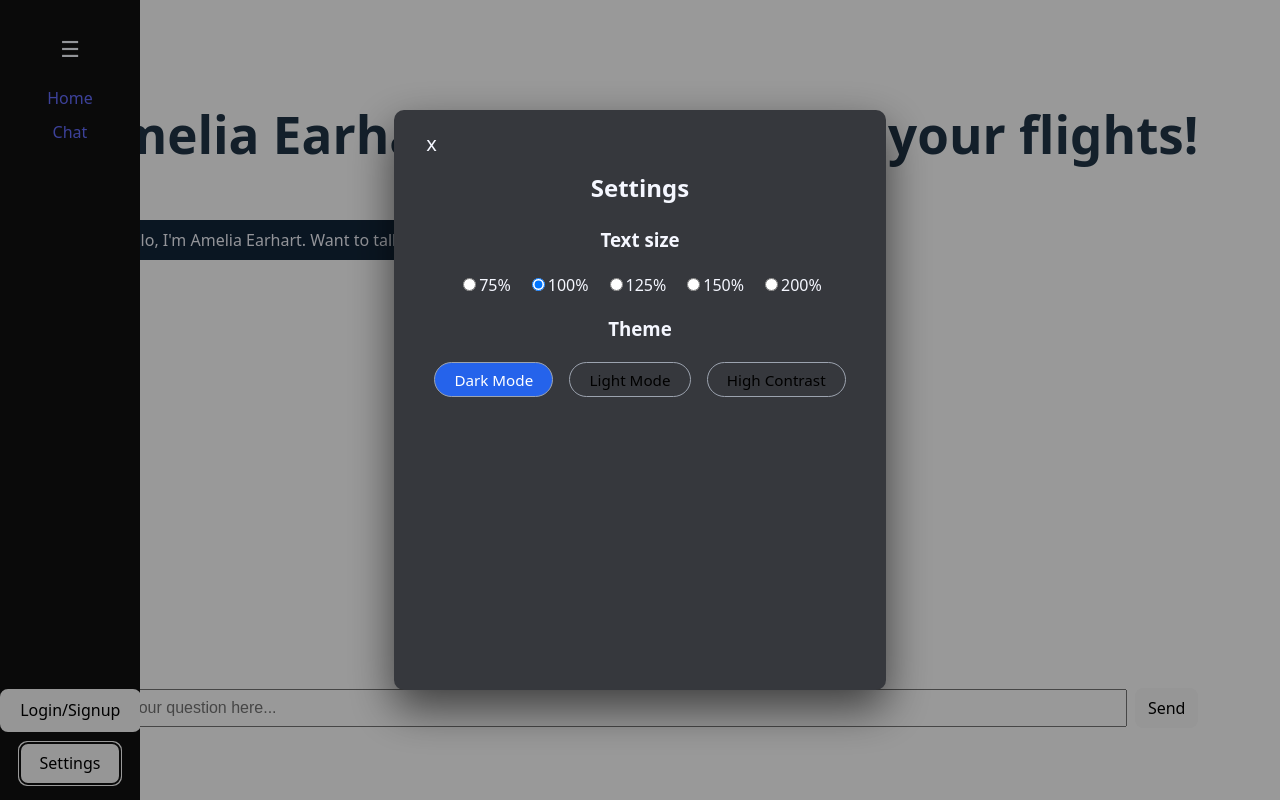
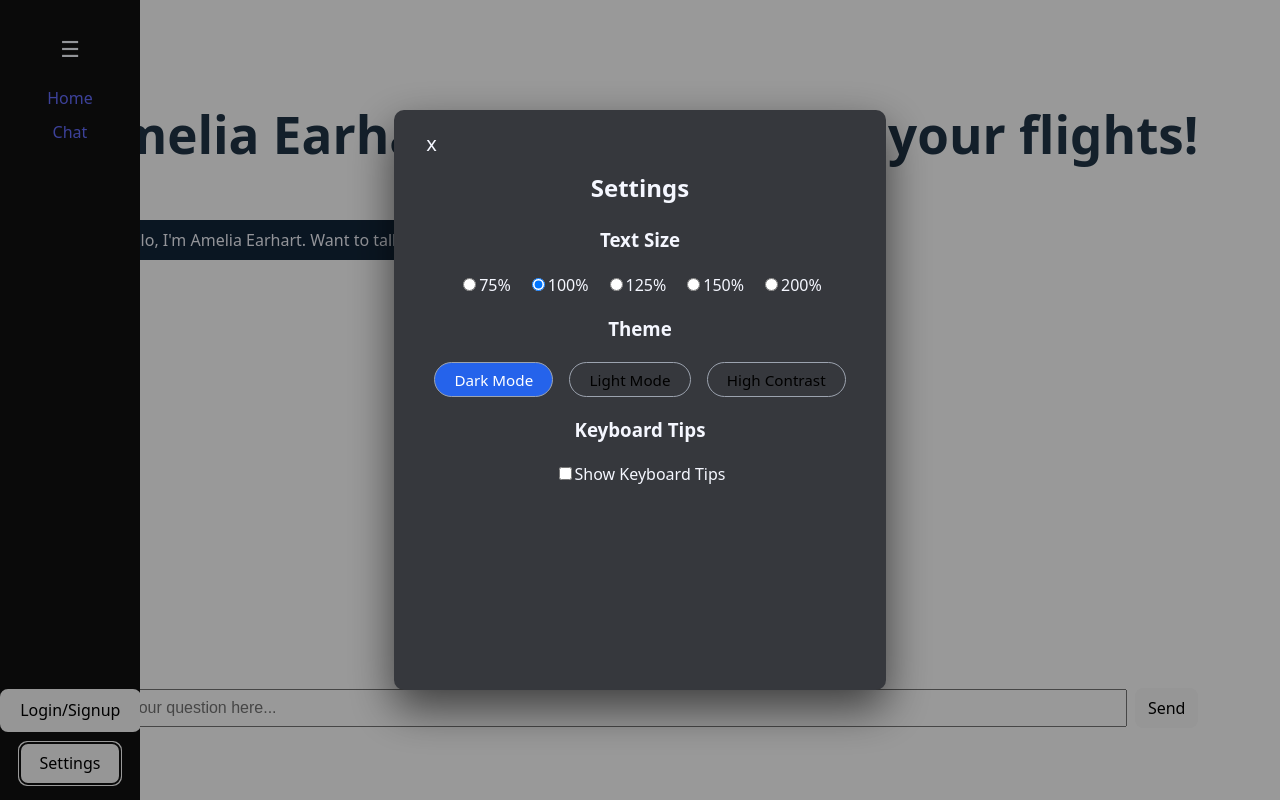
Before and after one commit to oli4406/amelia-earhart-chatbot, a React (Vite) app: page /chat in a window 1280 px wide. Both pictures are taken after a click on the button "Settings". Built offline with nearby package versions, Linux system fonts and the light colour scheme.

Commit message:
Added Accessibility feature: Keyboard Tips

```diff
--- a/src/App.css
+++ b/src/App.css
@@ -197,3 +197,14 @@
   padding: 6px 8px;
   font-size: 0.85rem;
 }
+
+.keyboard-tips {
+  display: none;
+  margin-top: 0.5rem;
+  font-size: 0.85rem;
+  opacity: 0.85;
+}
+
+html[data-show-keyboard-tips="true"] .keyboard-tips {
+  display: block;
+}
--- a/src/ChatPage.jsx
+++ b/src/ChatPage.jsx
@@ -137,6 +137,11 @@ function ChatPage() {
           Sign in to save your questions to History.
         </div>
       )}
+
+        <p className="keyboard-tips">
+          <strong>Keyboard Tips:</strong> Press Enter to send. Shift+Enter for a new line. Press Esc to close the Settings panel.
+        </p>
+
     </div>
   )
 }
--- a/src/NavBar.jsx
+++ b/src/NavBar.jsx
@@ -7,13 +7,15 @@ export default function NavBar() {
     const [showSettings, setShowSettings] = useState(false);
     const [fontSize, setFontSize] = useState('100%');
     const [theme, setTheme] = useState('dark');
+    const [showKeyboardTips, setShowKeyboardTips] = useState(false);
 
 
     useEffect(() => {
         const root = document.documentElement;
         root.dataset.fontSize = fontSize;
         root.dataset.theme = theme;
-    }, [fontSize, theme]);
+        root.dataset.showKeyboardTips = showKeyboardTips ? 'true' : 'false';
+    }, [fontSize, theme, showKeyboardTips]);
 
     return (
       <>
@@ -59,7 +61,7 @@ export default function NavBar() {
                 <div className="settings-body">
                     <h2 id="settings-title">Settings</h2>
                     <section className="settings-section">
-                        <h3>Text size</h3>
+                        <h3>Text Size</h3>
                         <div className="text-sizing">
                             <label>
                                 <input type="radio" name="text-size" value="75%" checked={fontSize === '75%'} onChange={(e) => setFontSize(e.target.value)}/>
@@ -91,6 +93,13 @@ export default function NavBar() {
                             <button type="button" className={`theme-button ${theme === 'contrast' ? 'theme-button--active' : ''}`} onClick={() => setTheme('contrast')}>High Contrast</button>
                         </div>
                     </section>
+                    <section className="accessibility-section">
+                        <h3>Keyboard Tips</h3>
+                        <label>
+                            <input type="checkbox" checked={showKeyboardTips} onChange={(e) => setShowKeyboardTips(e.target.checked)}/>
+                            Show Keyboard Tips
+                        </label>
+                    </section>
                 </div>
             </div>
           </div>
```
